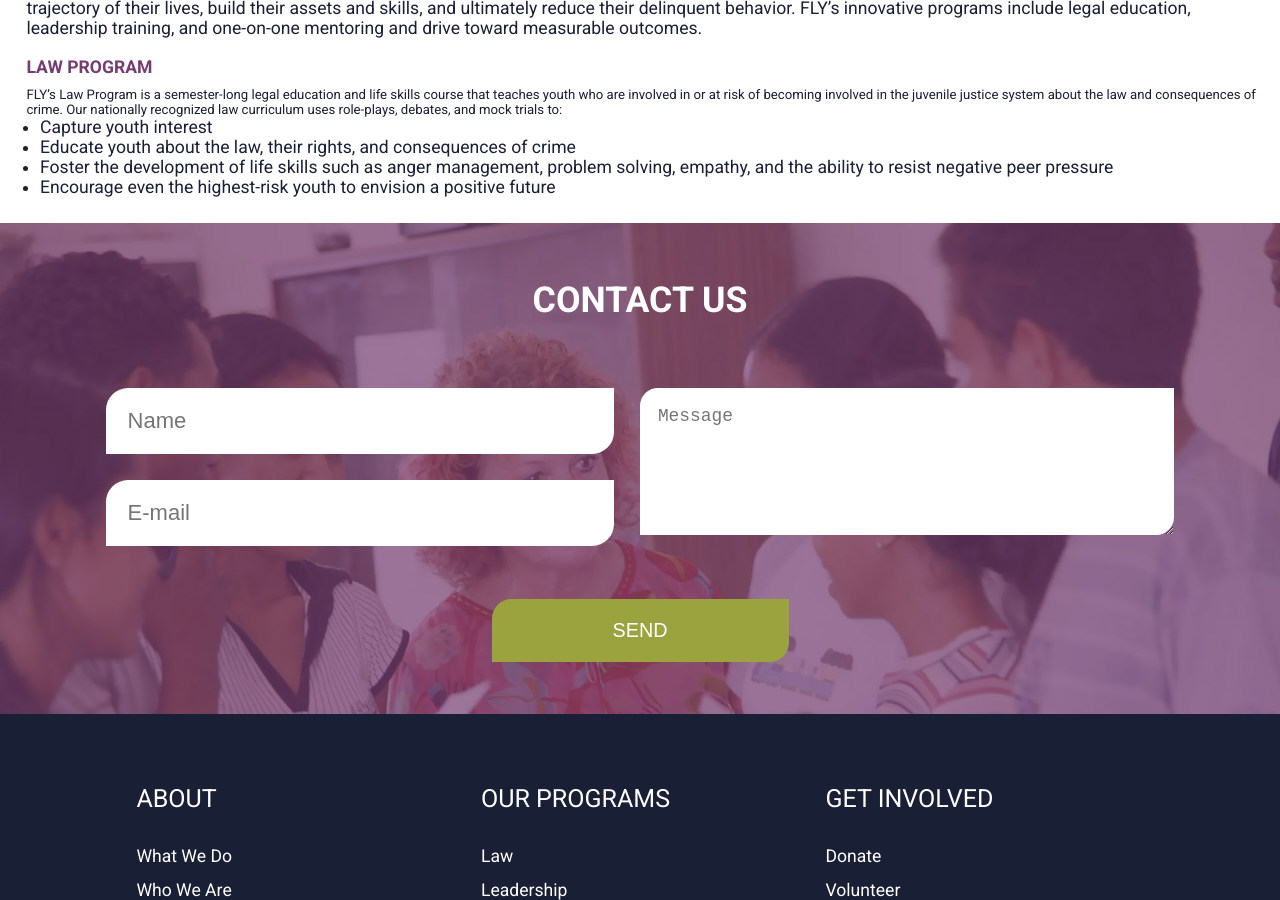
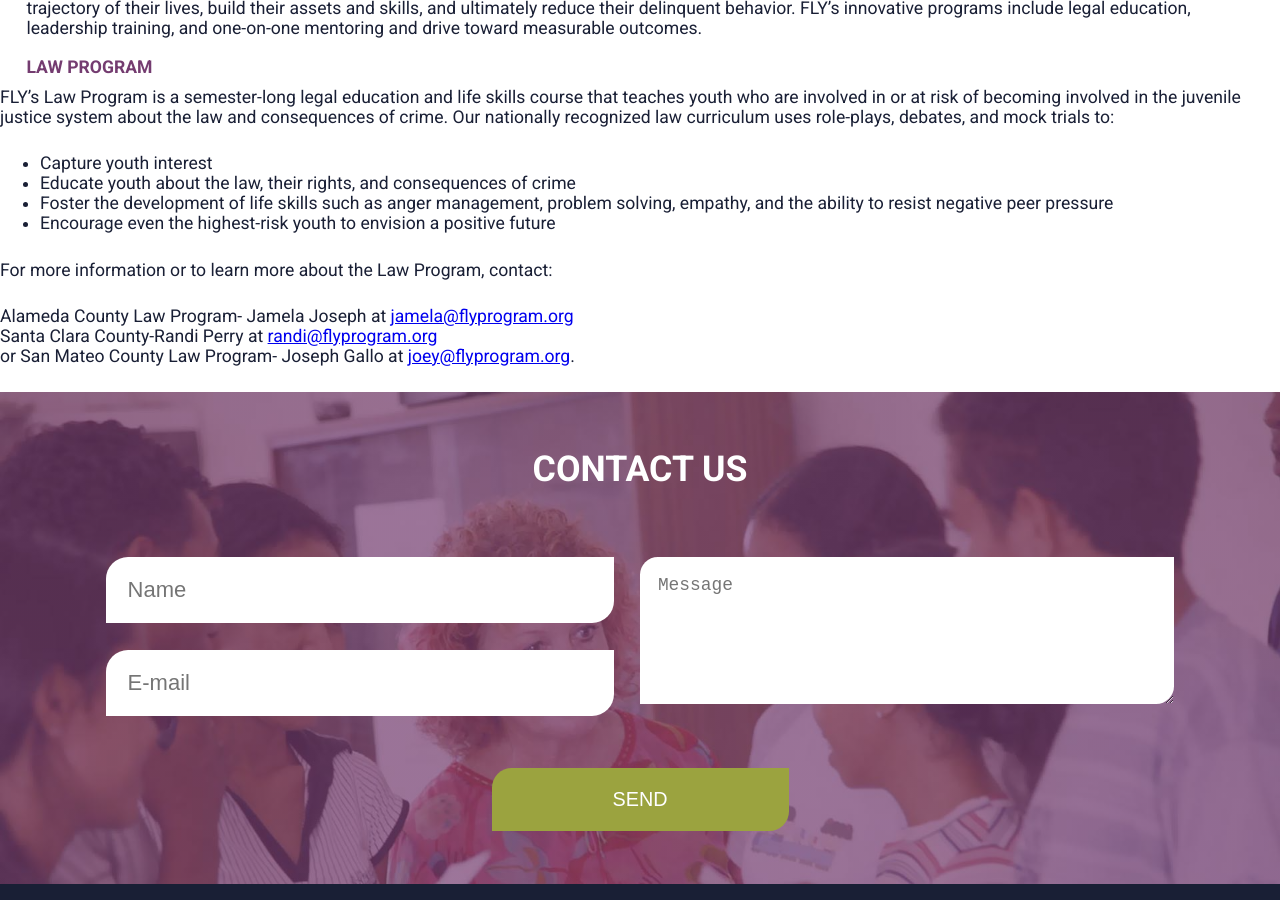
Before and after one commit to rajaaalsubairi/fly-program, a Jekyll site: the page built from pages/law.html, in a window 1280 px wide and 900 px high, scrolled down 804 px. Built offline with Jekyll 4.4.1, drawn with Linux system fonts in a browser that asks for light colours; some web fonts are replaced; a style sheet for code colours, icons or effects is not loaded.

Commit message:
refactor(html): update law page content

```diff
--- a/pages/law.html
+++ b/pages/law.html
@@ -7,5 +7,5 @@
 
 subheadings:
   - sub: LAW PROGRAM
-  - desc: 'FLY’s Law Program is a semester-long legal education and life skills course that teaches youth who are involved in or at risk of becoming involved in the juvenile justice system about the law and consequences of crime. Our nationally recognized law curriculum uses role-plays, debates, and mock trials to: <ul><li>Capture youth interest</li> <li>Educate youth about the law, their rights, and consequences of crime</li> <li>Foster the development of life skills such as anger management, problem solving, empathy, and the ability to resist negative peer pressure</li> <li>Encourage even the highest-risk youth to envision a positive future</li></ul>'
+  - desc: '<p>FLY’s Law Program is a semester-long legal education and life skills course that teaches youth who are involved in or at risk of becoming involved in the juvenile justice system about the law and consequences of crime. Our nationally recognized law curriculum uses role-plays, debates, and mock trials to:</p> <ul><li>Capture youth interest</li> <li>Educate youth about the law, their rights, and consequences of crime</li> <li>Foster the development of life skills such as anger management, problem solving, empathy, and the ability to resist negative peer pressure</li> <li>Encourage even the highest-risk youth to envision a positive future</li></ul> <p>For more information or to learn more about the Law Program, contact:</p> <p>Alameda County Law Program- Jamela Joseph at <a href="mailto:jamela@flyprogram.org">jamela@flyprogram.org</a>   <br>Santa Clara County-Randi Perry at <a href="mailto:randi@flyprogram.org">randi@flyprogram.org</a> <br>or San Mateo County Law Program- Joseph Gallo at <a href="mailto:joey@flyprogram.org">joey@flyprogram.org</a>.</p>'
 ---
```
